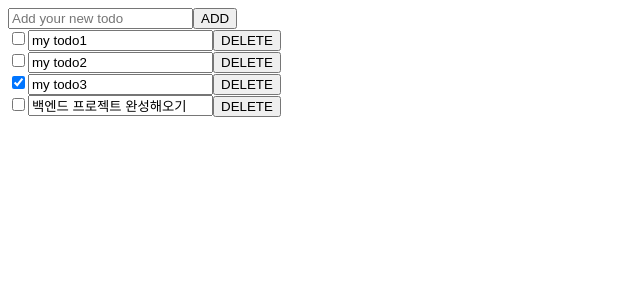
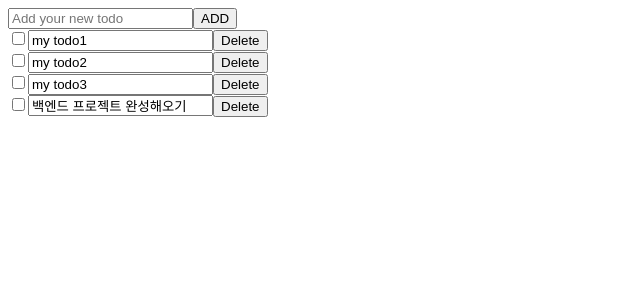
Before and after one commit to jjsh03/sesac-todo, a React (Create React App) app in the folder client/: page / in a window 1280 px wide. Shown: the top 300 px of the page, without its empty margins (0-640 px from the left). Built offline with nearby package versions, Linux system fonts and the light colour scheme.

Commit message:
refactor: 코드 리팩

```diff
--- a/client/src/components/Todo.js
+++ b/client/src/components/Todo.js
@@ -1,62 +1,71 @@
 import React, { useState } from 'react';
 
-// checkbox와 label을 렌더링 하는 투두 하나
 export default function Todo({ item, deleteItem }) {
-  // console.log(item)
   const [todoItem, setTodoItem] = useState(item);
-  const { id, title, done } = todoItem;
   const [readOnly, setReadOnly] = useState(true);
 
+  const { id, title, done } = item;
+
   const onDeleteButtonClick = () => {
-    deleteItem(item.id);
+    deleteItem(todoItem);
   };
 
+  //title 클릭하면 readonly를 false로 변경
   const offReadOnlyMode = () => {
-    setReadOnly(false);
+    const newReadOnly = false;
+    setReadOnly(newReadOnly);
   };
 
   const editEventHandler = (e) => {
-    const { title, ...rest } = todoItem;
+    const { title, id, done } = todoItem;
+    // const {title, ...rest}
     setTodoItem({
       title: e.target.value,
-      ...rest,
+      id,
+      done,
     });
+
+    // setTodoItem({
+    //   title: e.target.value,
+    //   ...rest
+    // })
+    console.log(todoItem);
   };
 
-  // Enter 키 누르면 readOnly true 변경
-  const editKeyEventHandler = (e) => {
-    if (e.key === 'Enter') {
+  // enter키 누르면 readOnly true 로 변경
+  const editKeyHandler = (e) => {
+    if (e.keyCode === 13) {
       setReadOnly(true);
     }
   };
 
-  // checkbox 상태 업데이트
   const checkboxEventHandler = (e) => {
-    const { done, ...rest } = todoItem;
+    console.log(e.target.checked);
     setTodoItem({
+      ...todoItem,
       done: e.target.checked,
-      ...rest,
     });
+    console.log(todoItem);
   };
-
   return (
     <div>
       <input
         type="checkbox"
         name={`todo${id}`}
         id={`todo${id}`}
-        defaultChecked={done}
         onChange={checkboxEventHandler}
-      />
+      ></input>
+      {/* <label htmlFor={`todo${id}`}>{title}</label>
+       */}
       <input
         type="text"
         value={todoItem.title}
         readOnly={readOnly}
         onClick={offReadOnlyMode}
         onChange={editEventHandler}
-        onKeyDown={editKeyEventHandler}
-      />
-      <button onClick={onDeleteButtonClick}>DELETE</button>
+        onKeyDown={editKeyHandler}
+      ></input>
+      <button onClick={onDeleteButtonClick}>Delete</button>
     </div>
   );
 }
```
